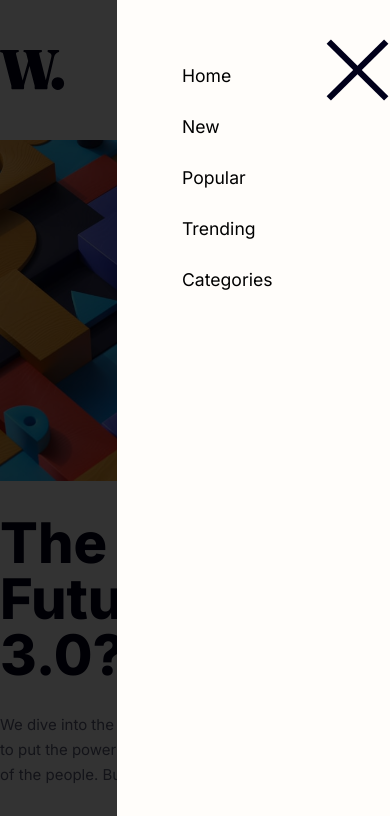
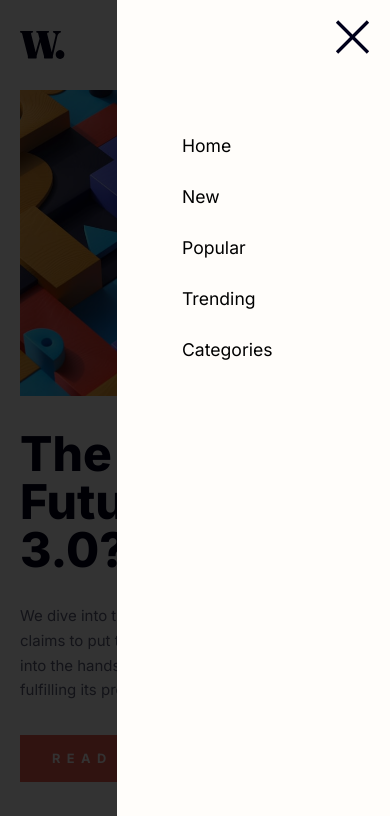
Before and after one commit to dannyfongdev/fem-news-grid, a website: page index.html in a window 390 px wide. Both pictures are taken after a click on the picture 357 px from the left and 70 px from the top of the page. Shown: the top 816 px of the page. Drawn offline with Linux system fonts and the light colour scheme.

Commit message:
layout tweaks for mobile version

```diff
--- a/app.js
+++ b/app.js
@@ -1,44 +1,19 @@
 // UI Elements
-const menuIcon = document.querySelector ('.mobile-menu-icon');
-const closeIcon = document.querySelector ('.close-menu-icon');
-const mobileMenu = document.querySelector('.mobile-nav');
+const menuIcon = document.querySelector('.mobile-menu-icon');
+const closeIcon = document.querySelector('.close-menu-icon');
+const mobileNav = document.querySelector('.mobile-nav');
 const menuList = document.querySelector('.menu-list');
 
 // Load Event Listener
-menuIcon.addEventListener ('click', handleClickMenu);
-closeIcon.addEventListener ('click', handleClickCloseMenu);
+menuIcon.addEventListener('click', handleOpenMenu);
+closeIcon.addEventListener('click', handleCloseMenu);
 
 // UI Handlers
-function handleClickMenu(e) {
-  closeIcon.style.display = 'block';
-  closeIcon.style.zIndex = 10;
-  menuIcon.style.display = "none";
-  showMobileMenu();
+function handleOpenMenu(e) {
+  // console.log(e)
+  mobileNav.style.display = 'block';
 }
 
-function handleClickCloseMenu(e) {
-  closeIcon.style.display = 'none';
-  menuIcon.style.display = 'block';
-  closeMobileMenu();
+function handleCloseMenu(e) {
+  mobileNav.style.display = 'none';
 }
-
-function showMobileMenu() {
-  mobileMenu.style.transition = '1s';
-  mobileMenu.style.display = 'block'
-  mobileMenu.style.width = '100%';
-  mobileMenu.style.height = '100%';
-  mobileMenu.style.zIndex = 9;
-  mobileMenu.style.transition = '1s';
-  menuList.style.display = 'block';
-  menuList.style.width = '70%';
-  menuList.style.height = '100%';
-
-}
-
-function closeMobileMenu() {
-  mobileMenu.style.transition = '1s';
-  mobileMenu.style.display = 'none'
-  mobileMenu.style.width = '0%';
-  mobileMenu.style.transition = '1s';
-  menuList.style.display = 'none';
-  menuList.style.width = '0%';}
--- a/index.html
+++ b/index.html
@@ -36,11 +36,12 @@
       <li><a>Trending</a></li>
       <li><a>Categories</a></li>
     </ul>
-    <img class="mobile-menu-icon" src="/images/icon-menu.svg" alt="menu icon"><img class="close-menu-icon"
-      src="/images/icon-menu-close.svg" alt="close menu icon">
+    <img class="mobile-menu-icon" src="/images/icon-menu.svg" alt="menu icon">
   </nav>
 
   <nav class="mobile-nav">
+    <img class="close-menu-icon"
+      src="/images/icon-menu-close.svg" alt="close menu icon">
     <div class="menu-list">
       <ul>
         <li><a>Home</a></li>
--- a/scss/main.scss
+++ b/scss/main.scss
@@ -6,6 +6,7 @@ nav.main-nav {
   max-width: $max-width;
   height: 140px;
   margin: auto;
+  padding: 0 20px;
   display: flex;
   align-items: center;
   justify-content: space-between;
@@ -15,10 +16,6 @@ nav.main-nav {
     width: 65px;
 
     &.mobile-menu-icon {
-      display: none;
-    }
-
-    &.close-menu-icon {
       display: none;
     }
   }
@@ -49,15 +46,34 @@ nav.mobile-nav {
   top: 0;
   right: 0;
   background-color: rgba(0, 0, 0, 0.8);
+  width: 100%;
+  height: 100%;
+  z-index: 8;
+  transition: 0.5s;
 
   // white background
   .menu-list {
-    display:none;
+    display: block;
     position: absolute;
     top: 0;
     right: 0;
     background-color: $neutral-color-1;
+    width: 70%;
+    height: 100%;
     font-size: 1.1rem;
+    padding-top: 70px;
+    z-index: 9;
+
+  }
+
+  img {
+    display:block;
+    position: absolute;
+    top: 0;
+    right: 0;
+    z-index: 10;
+    width: 30px;
+    margin: 20px;
   }
 
   ul {
@@ -89,6 +105,7 @@ nav.mobile-nav {
   grid-gap: $grid-gap;
   max-width: $max-width;
   margin: auto;
+  padding: 0 20px;
 
   .feature-top-wide {
     grid-area: feature-top-wide;
@@ -245,12 +262,14 @@ nav.mobile-nav {
 
 
   nav.main-nav {
+    height: 90px;
+
     ul {
       display: none;
     }
 
     img {
-      width: 65px;
+      width: 45px;
 
       &.mobile-menu-icon {
         display: block;
@@ -267,6 +286,12 @@ nav.mobile-nav {
           cursor: pointer;
         }
       }
+    }
+  }
+
+  nav.mobile-nav {
+    img {
+      width: 35px;
     }
   }
 
@@ -287,8 +312,18 @@ nav.mobile-nav {
       display: block;
     }
 
+    .feature-left {
+      h1 {
+        font-size: 3rem;
+      }
+    }
+
     aside.new {
-      margin-bottom: 0;
+      margin: 30px 0;
+    }
+
+    .box-3 {
+      margin-bottom: 60px;
     }
   }
 }
```
Also changed, not shown: css/main.css.
